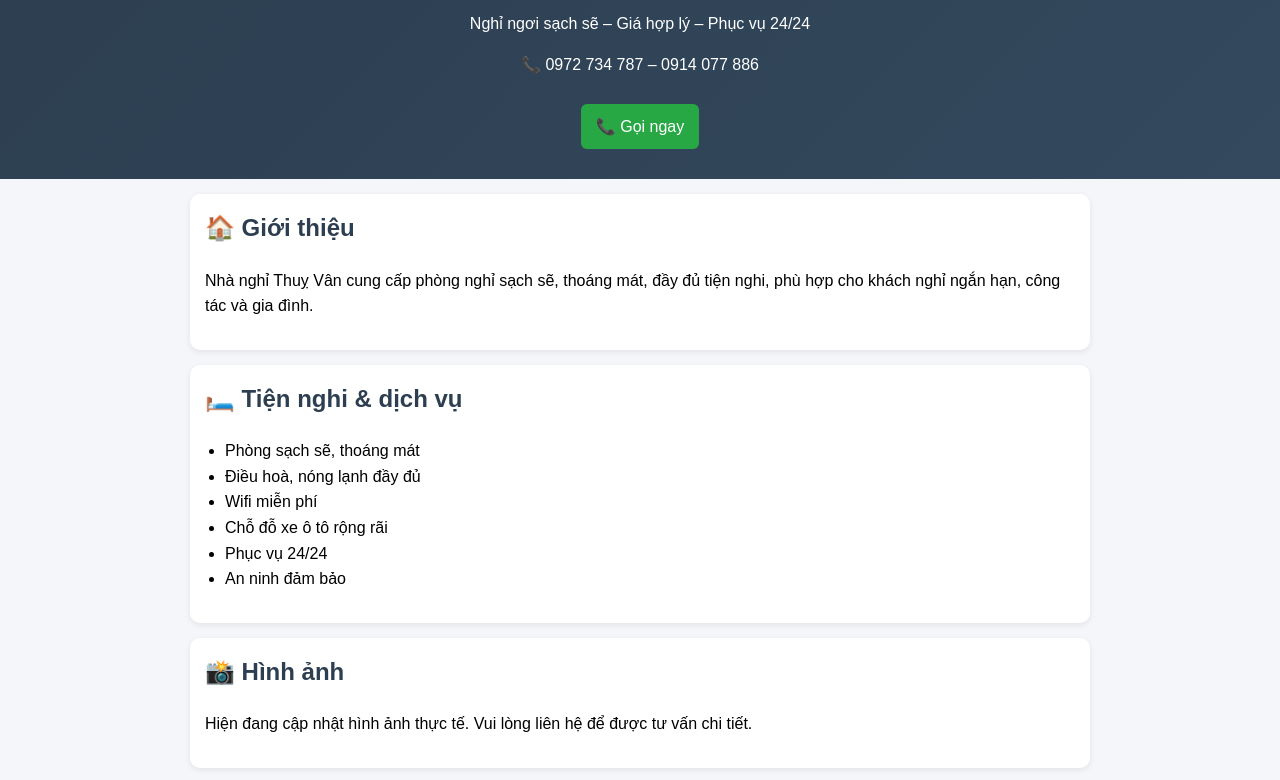
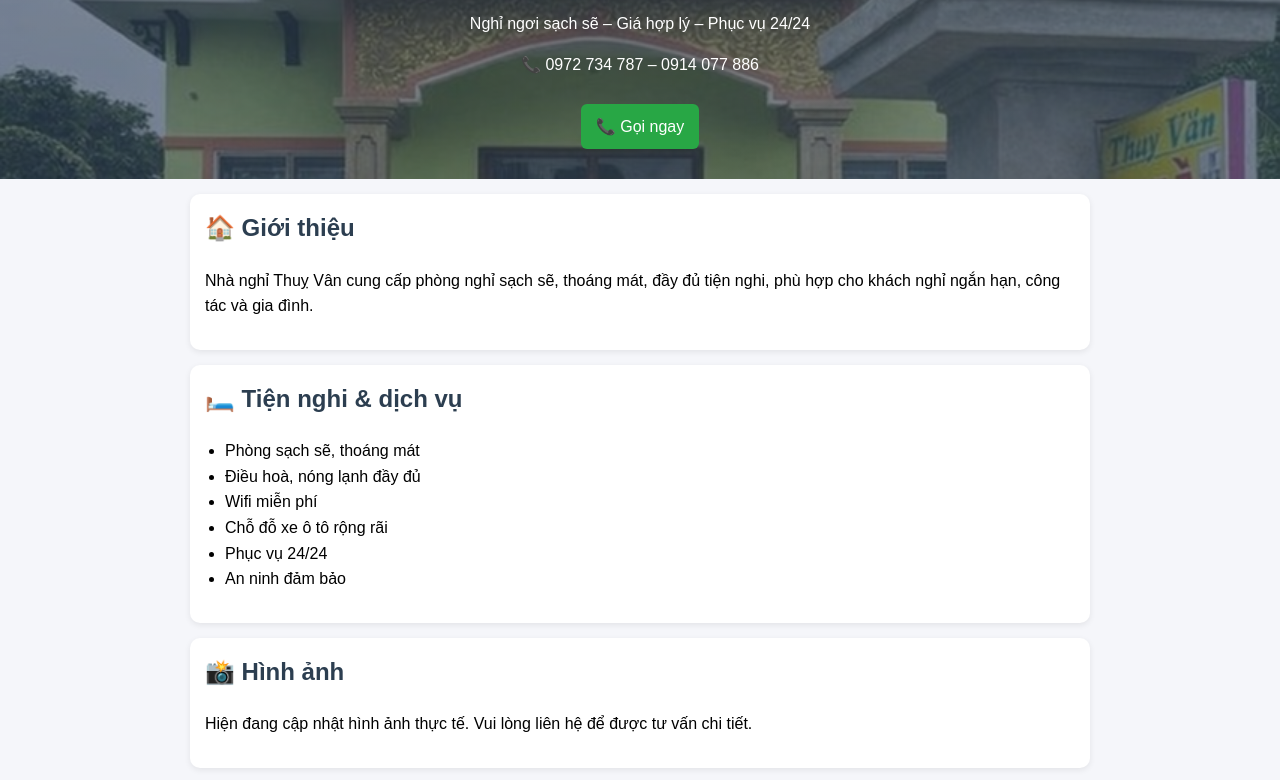
Before and after one commit to nhanghi-thuyvan/NhanghiThuyVan-BenSungNhuThanh, a plain HTML site: page index.html in a window 1280 px wide. Shown: the part 77-857 px from the top of the page. Drawn offline with Linux system fonts and the light colour scheme.

Commit message:
app web
app web

```diff
--- a/index.html
+++ b/index.html
@@ -4,7 +4,7 @@
   <meta charset="UTF-8">
   <meta name="viewport" content="width=device-width, initial-scale=1.0">
   <title>Nhà nghỉ Thuỵ Vân</title>
-
+<meta name="google-site-verification" content="a8CHuvoPmtZdubFOxI1EVFQHSg1Hg8YlTtaRrsw1_7Q" />
   <style>
     body {
       font-family: Arial, sans-serif;
@@ -13,12 +13,15 @@
       line-height: 1.6;
     }
 
-    header {
-      background: linear-gradient(135deg, #2c3e50, #34495e);
-      color: white;
-      padding: 30px 15px;
-      text-align: center;
-    }
+   header {
+  background: linear-gradient(135deg, rgba(44,62,80,0.6), rgba(52,73,94,0.6)),
+              url('anh.jpg');
+  background-size: cover;
+  background-position: center;
+  color: white;
+  padding: 30px 15px;
+  text-align: center;
+}
 
     header h1 {
       margin: 0;
```
